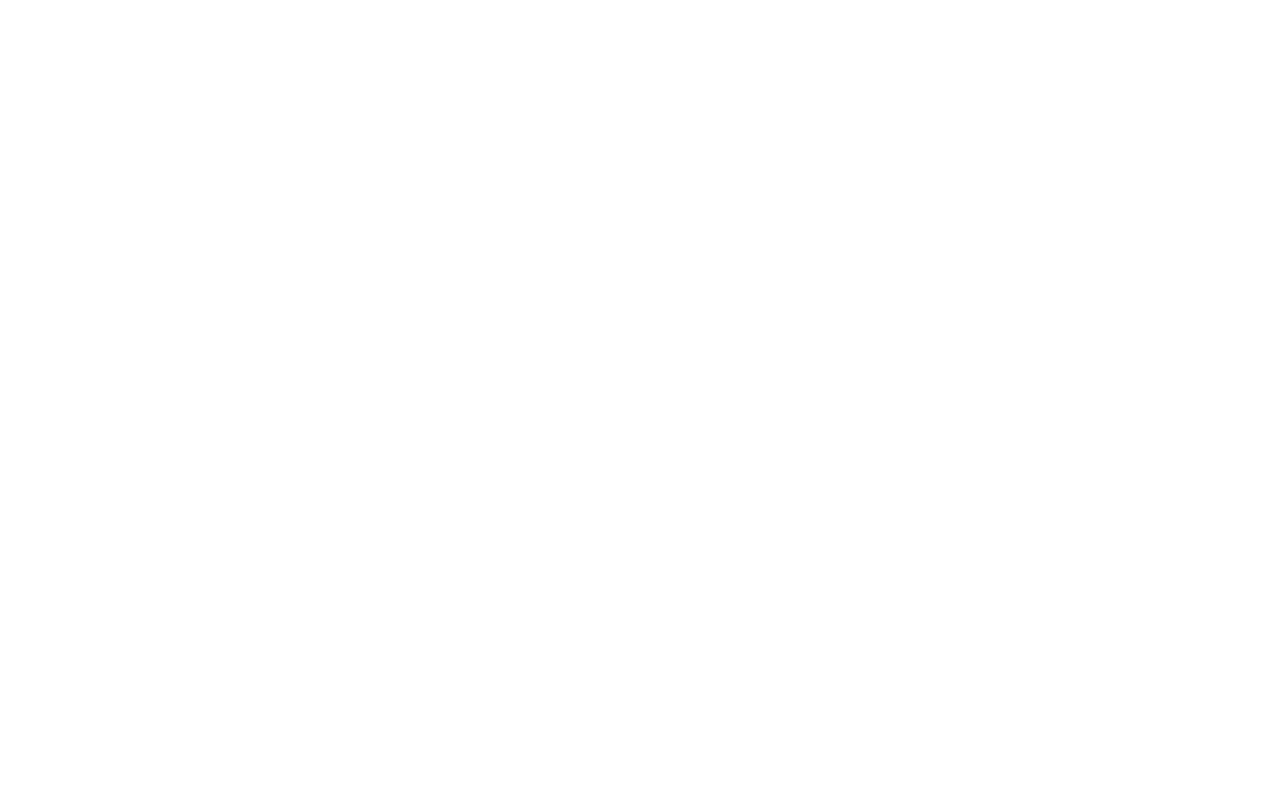
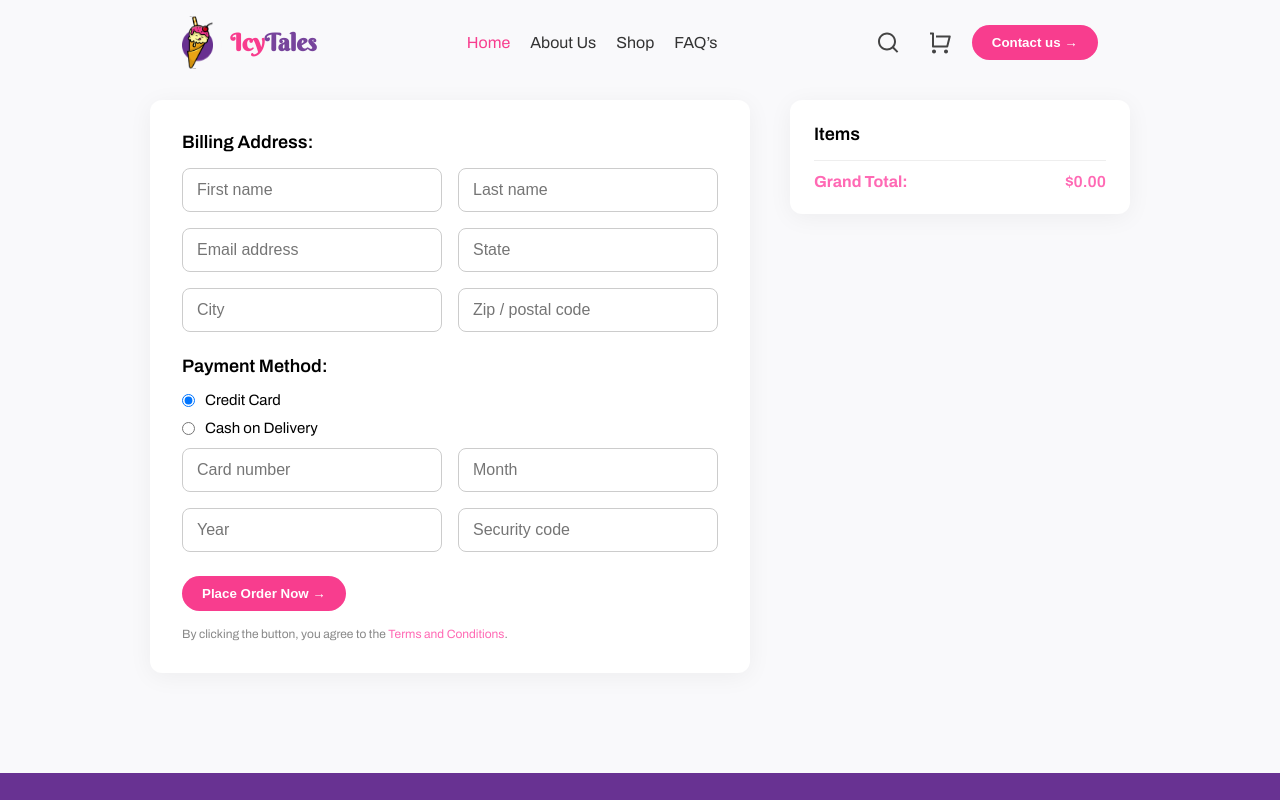
Before and after one commit to IrynaYedynak/Ice-Cream-E-Commerce, a React (Vite) app: page /checkout in a window 1280 px wide. Before the commit this address had no page. Shown: the top 800 px of the page. Built offline with nearby package versions, Linux system fonts and the light colour scheme.

Commit message:
add checkout page

```diff
--- a/src/App.jsx
+++ b/src/App.jsx
@@ -10,6 +10,7 @@
 import CartProvider from "./components/Cart/CartContext";
 import FAQS from "./pages/FAQS";
 import Contacts from "./pages/Contacts";
+import CheckoutPage from "./components/Checkout/CheckoutPage";
 
 function App() {
   return (
@@ -24,6 +25,7 @@
           <Route path="/cart" element={<CartPage />} />
           <Route path="/faqs" element={<FAQS />} />
           <Route path="/contacts" element={<Contacts/>} />
+          <Route path="/checkout" element={<CheckoutPage/>}/>
         </Route>
       </Routes>
       <Modal />
--- a/src/components/Cart/OrderSummary.css
+++ b/src/components/Cart/OrderSummary.css
@@ -64,3 +64,9 @@
 width: 100%;
 margin-bottom: 1rem;
 }
+
+.checkout-btn.disabled {
+    opacity: 0.6;
+    pointer-events: none;
+    cursor: not-allowed;
+}
--- a/src/components/Cart/OrderSummary.jsx
+++ b/src/components/Cart/OrderSummary.jsx
@@ -1,6 +1,7 @@
 import { useCart } from "./useCart";
 import "./OrderSummary.css";
 import MainButton from "../MainButton";
+import { Link } from "react-router-dom";
 
 const OrderSummary = () => {
     const { cartItems } = useCart();
@@ -8,6 +9,7 @@
     const subTotal = cartItems.reduce((sum, item) => sum + item.price * item.quantity, 0);
     const shipping = 20;
     const grandTotal = subTotal + shipping;
+    const hasItems = cartItems.length > 0;
 
     return (
         <div className="order-summary">
@@ -27,11 +29,23 @@
                 <span>Grand Total:</span>
                 <span>${grandTotal.toFixed(2)}</span>
             </div>
-            <MainButton
-            text='Proceed to checkout →'
-            color="pink"
-            className="checkout-btn"
-            />
+
+            {hasItems ? (
+                <Link to="/checkout">
+                    <MainButton
+                        text="Proceed to checkout →"
+                        color="pink"
+                        className="checkout-btn"
+                    />
+                </Link>
+            ) : (
+                <MainButton
+                    text="Proceed to checkout →"
+                    color="pink"
+                    className="checkout-btn disabled"
+                    disabled
+                />
+            )}
             <p className="secure-text">Safe and Secure Payments, Easy Returns.<br/>100% Authentic Products</p>
         </div>
     );
--- /dev/null
+++ b/src/components/Checkout/CheckoutForm.css
@@ -0,0 +1,65 @@
+.checkout-form {
+    flex: 1;
+    background: #fff;
+    padding: 32px;
+    border-radius: 12px;
+    box-shadow: 0 4px 24px rgba(0,0,0,0.05);
+    max-width: 600px;
+}
+
+.checkout-form h3,
+.checkout-form h4 {
+    margin-bottom: 16px;
+    font-size: 18px;
+    font-weight: 600;
+}
+
+.form-grid {
+    display: grid;
+    grid-template-columns: repeat(auto-fit, minmax(240px, 1fr));
+    gap: 16px;
+    margin-bottom: 24px;
+}
+
+.checkout-input {
+    padding: 12px 14px;
+    font-size: 16px;
+    border: 1px solid #ccc;
+    border-radius: 8px;
+    width: 100%;
+}
+
+label {
+    display: flex;
+    align-items: center;
+    margin-bottom: 12px;
+    font-size: 15px;
+    gap: 10px;
+}
+
+.main-btn {
+    background: hotpink;
+    color: white;
+    padding: 14px 24px;
+    font-size: 16px;
+    border: none;
+    border-radius: 24px;
+    cursor: pointer;
+    margin-top: 24px;
+    transition: 0.3s ease;
+}
+
+.main-btn:hover {
+    background: deeppink;
+}
+
+.terms-text {
+    margin-top: 16px;
+    font-size: 12px;
+    color: #888;
+}
+
+.terms-text a {
+    color: hotpink;
+    text-decoration: none;
+}
--- /dev/null
+++ b/src/components/Checkout/CheckoutForm.jsx
@@ -0,0 +1,75 @@
+import { useState } from "react";
+import "./CheckoutForm.css";
+import MainButton from "../MainButton";
+
+const CheckoutForm = () => {
+    const [formData, setFormData] = useState({
+        firstName: "",
+        lastName: "",
+        email: "",
+        state: "",
+        city: "",
+        zip: "",
+        paymentMethod: "card",
+        cardNumber: "",
+        expirationMonth: "",
+        expirationYear: "",
+        securityCode: "",
+    });
+
+    const handleChange = (e) => {
+        setFormData((prev) => ({
+        ...prev,
+        [e.target.name]: e.target.value,
+        }));
+    };
+
+    const handleSubmit = (e) => {
+        e.preventDefault();
+        alert("Order Placed! 🎉");
+        // тут можна очистити корзину або перейти на "Thank you page"
+    };
+
+    return (
+        <form className="checkout-form" onSubmit={handleSubmit}>
+        <h3>Billing Address:</h3>
+        <div className="form-grid">
+            <input className="checkout-input" name="firstName" placeholder="First name" onChange={handleChange} required />
+            <input className="checkout-input" name="lastName" placeholder="Last name" onChange={handleChange} required />
+            <input className="checkout-input" name="email" placeholder="Email address" onChange={handleChange} required />
+            <input className="checkout-input" name="state" placeholder="State" onChange={handleChange} required />
+            <input className="checkout-input" name="city" placeholder="City" onChange={handleChange} required />
+            <input className="checkout-input" name="zip" placeholder="Zip / postal code" onChange={handleChange} required />
+        </div>
+
+        <h4>Payment Method:</h4>
+        <label>
+            <input type="radio" name="paymentMethod" value="card" checked={formData.paymentMethod === "card"} onChange={handleChange} />
+            Credit Card
+        </label>
+        <label>
+            <input type="radio" name="paymentMethod" value="cod" checked={formData.paymentMethod === "cod"} onChange={handleChange} />
+            Cash on Delivery
+        </label>
+
+        {formData.paymentMethod === "card" && (
+            <div className="form-grid">
+            <input className="checkout-input" name="cardNumber" placeholder="Card number" onChange={handleChange} required />
+            <input className="checkout-input" name="expirationMonth" placeholder="Month" onChange={handleChange} required />
+            <input className="checkout-input" name="expirationYear" placeholder="Year" onChange={handleChange} required />
+            <input className="checkout-input" name="securityCode" placeholder="Security code" onChange={handleChange} required />
+            </div>
+        )}
+
+        <MainButton
+        text='Place Order Now →'
+        color="pink"
+        />
+        <p className="terms-text">
+            By clicking the button, you agree to the <a href="#">Terms and Conditions</a>.
+        </p>
+        </form>
+    );
+    };
+
+    export default CheckoutForm;
--- /dev/null
+++ b/src/components/Checkout/CheckoutPage.css
@@ -0,0 +1,9 @@
+.checkout-page {
+    display: flex;
+    justify-content: center;
+    align-items: flex-start;
+    padding: 100px;
+    gap: 40px;
+    font-family: var(--font-family);
+    background-color: #f9f9fb;
+}
--- /dev/null
+++ b/src/components/Checkout/CheckoutPage.jsx
@@ -0,0 +1,14 @@
+import CheckoutForm from "./CheckoutForm";
+import CheckoutSummary from "./CheckoutSummary";
+import './CheckoutPage.css';
+
+const CheckoutPage = () => {
+    return (
+    <div className="checkout-page">
+        <CheckoutForm />
+        <CheckoutSummary />
+    </div>
+    );
+};
+
+export default CheckoutPage;
--- /dev/null
+++ b/src/components/Checkout/CheckoutSummary.css
@@ -0,0 +1,36 @@
+.checkout-summary {
+    width: 340px;
+    background: #fff;
+    padding: 24px;
+    border-radius: 12px;
+    box-shadow: 0 4px 24px rgba(0,0,0,0.05);
+}
+
+.checkout-summary h3 {
+    margin-bottom: 16px;
+    font-size: 18px;
+    font-weight: 600;
+}
+
+.summary-list {
+    list-style: none;
+    padding: 0;
+    margin: 0 0 16px 0;
+}
+
+.summary-list li {
+    display: flex;
+    justify-content: space-between;
+    margin-bottom: 10px;
+    font-size: 14px;
+}
+
+.summary-total {
+    display: flex;
+    justify-content: space-between;
+    border-top: 1px solid #eee;
+    padding-top: 12px;
+    font-weight: 600;
+    font-size: 16px;
+    color: hotpink;
+}
--- /dev/null
+++ b/src/components/Checkout/CheckoutSummary.jsx
@@ -0,0 +1,28 @@
+import { useCart } from "../Cart/useCart";
+import "./CheckoutSummary.css";
+
+const CheckoutSummary = () => {
+    const { cartItems } = useCart();
+
+    const total = cartItems.reduce((sum, item) => sum + item.price * item.quantity, 0);
+
+    return (
+        <div className="checkout-summary">
+        <h3>Items</h3>
+        <ul className="summary-list">
+            {cartItems.map((item) => (
+            <li key={`${item.id}-${item.size}`}>
+                <strong>{item.quantity} x {item.title}</strong>
+                <span>${(item.price * item.quantity).toFixed(2)}</span>
+            </li>
+            ))}
+        </ul>
+        <div className="summary-total">
+            <strong>Grand Total:</strong>
+            <span>${total.toFixed(2)}</span>
+        </div>
+        </div>
+    );
+    };
+
+export default CheckoutSummary;
```
